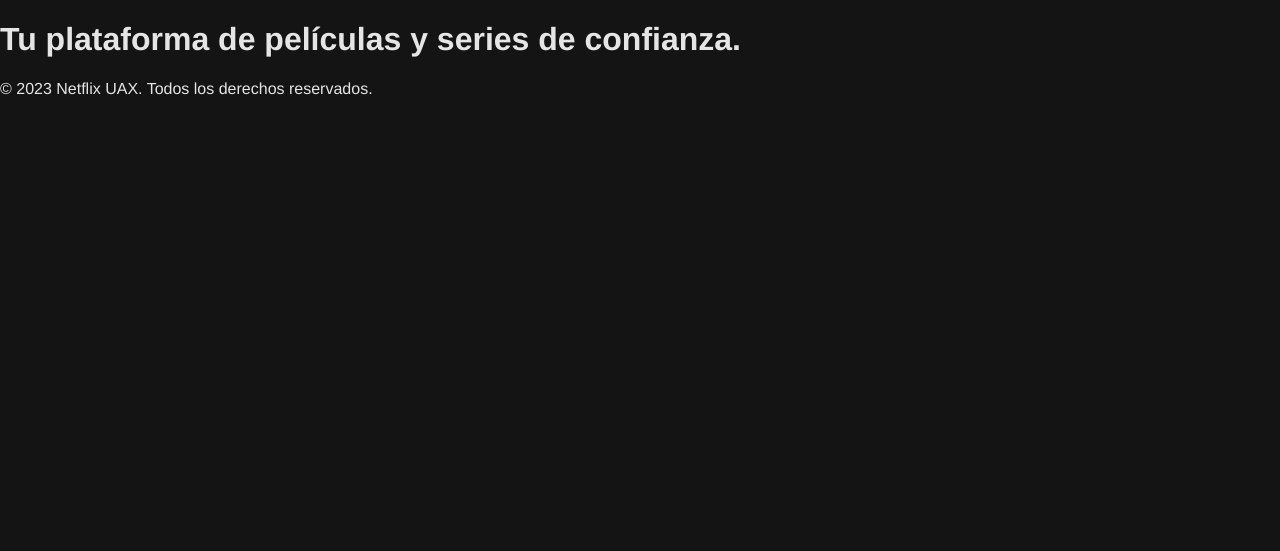
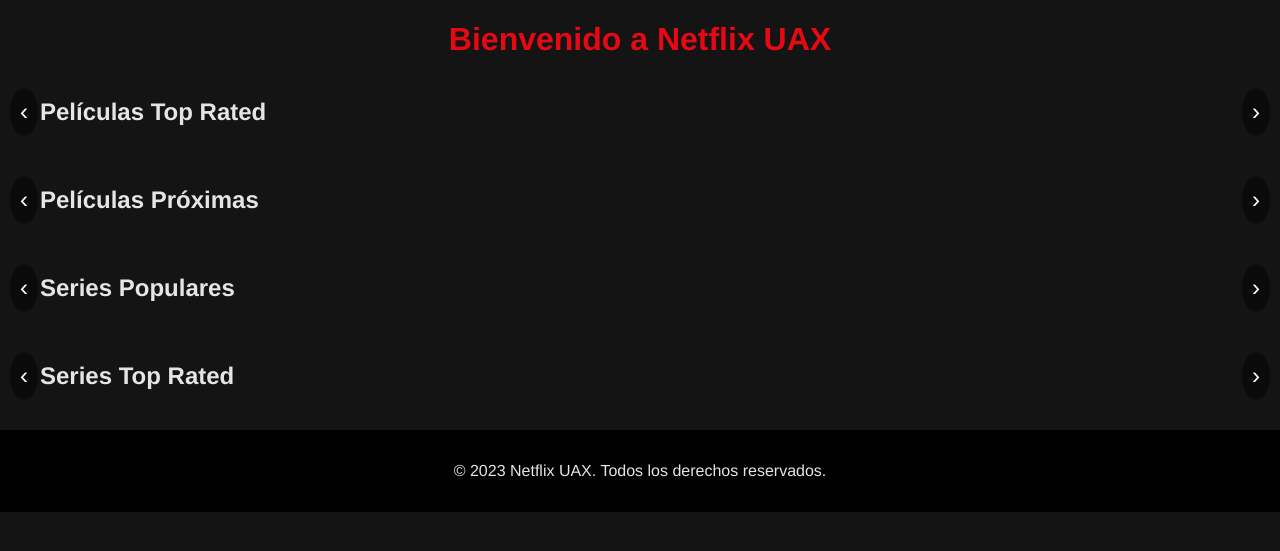
Before and after one commit to clauloro/Pelisexamen, a Django app: page / in a window 1280 px wide. Shown: the part 82-633 px from the top of the page. Run offline with Django 4.2, Linux system fonts and the light colour scheme; data that the repository does not hold is empty; parts of the project's set-up code (start-up, migrations or seed data) failed here and were passed over.

Commit message:
modificaciones

```diff
--- a/netflix/streaming/static/css/style.css
+++ b/netflix/streaming/static/css/style.css
@@ -173,3 +173,159 @@
 nav ul li a:hover {
     color: #e50914;
 }
+
+/* General Styles */
+body {
+    font-family: 'Helvetica Neue', Arial, sans-serif;
+    margin: 0;
+    padding: 0;
+    background-color: #141414; /* Fondo oscuro */
+    color: #e5e5e5; /* Texto gris claro */
+}
+
+/* Para que el contenedor principal mantenga el fondo negro y el diseño del cuerpo */
+.main-content {
+    background-color: #141414; /* Fondo oscuro */
+    padding: 20px; /* Espacio interior */
+}
+
+/* Estilos para las películas */
+.movies-container {
+    display: flex;
+    flex-wrap: wrap;
+    justify-content: space-evenly;
+    gap: 20px;
+    margin-top: 20px;
+}
+
+.movie-card {
+    width: 200px;
+    background-color: #222;
+    padding: 15px;
+    border-radius: 10px;
+    box-shadow: 0 4px 8px rgba(0, 0, 0, 0.3);
+    text-align: center;
+    color: #e5e5e5;
+    transition: transform 0.3s ease;
+}
+
+.movie-card img {
+    width: 100%;
+    height: auto;
+    border-radius: 5px;
+}
+
+.movie-card h2 {
+    color: #ddd; /* Color rojo característico de Netflix */
+    font-size: 18px;
+    margin: 10px 0;
+}
+
+.movie-card p {
+    font-size: 14px;
+    color: #b3b3b3;
+    margin: 10px 0;
+    height: 60px;
+    overflow: hidden;
+    text-overflow: ellipsis;
+}
+
+/* Hover efecto para las tarjetas de película */
+.movie-card:hover {
+    transform: scale(1.05);
+    box-shadow: 0 6px 12px rgba(0, 0, 0, 0.5);
+}
+
+/* Encabezado de las secciones */
+h1 {
+    color: #e50914;
+    text-align: center;
+    margin-bottom: 20px;
+}
+
+/* Estilos del header y la navegación */
+header {
+    background-color: #000;
+    color: #e50914;
+    padding: 1rem 0;
+    text-align: center;
+    margin-bottom: 1rem;
+}
+
+header nav ul {
+    list-style: none;
+    padding: 0;
+    display: flex;
+    justify-content: center;
+    margin: 0;
+}
+
+header nav ul li {
+    margin: 0 1rem;
+}
+
+header nav ul li a {
+    color: #e5e5e5; /* Gris claro */
+    text-decoration: none;
+    font-weight: bold;
+}
+
+header nav ul li a:hover {
+    color: #e50914; /* Rojo */
+}
+
+/* Footer */
+footer {
+    background-color: #000;
+    color: #e5e5e5;
+    padding: 1rem;
+    text-align: center;
+    margin-top: 20px;
+}
+
+/* Estilos para las series */
+.series-container {
+    display: flex;
+    flex-wrap: wrap;
+    justify-content: space-evenly;
+    gap: 20px;
+    margin-top: 20px;
+}
+
+.serie-card {
+    width: 200px;
+    background-color: #222;
+    padding: 15px;
+    border-radius: 10px;
+    box-shadow: 0 4px 8px rgba(0, 0, 0, 0.3);
+    text-align: center;
+    color: #e5e5e5;
+    transition: transform 0.3s ease;
+}
+
+.serie-card img {
+    width: 100%;
+    height: auto;
+    border-radius: 5px;
+}
+
+.serie-card h2 {
+    color: #ddd; /* Color rojo característico de Netflix */
+    font-size: 18px;
+    margin: 10px 0;
+}
+
+.serie-card p {
+    font-size: 14px;
+    color: #b3b3b3;
+    margin: 10px 0;
+    height: 60px;
+    overflow: hidden;
+    text-overflow: ellipsis;
+}
+
+/* Hover efecto para las tarjetas de serie */
+.serie-card:hover {
+    transform: scale(1.05);
+    box-shadow: 0 6px 12px rgba(0, 0, 0, 0.5);
+}
--- a/netflix/streaming/templates/streaming/base.html
+++ b/netflix/streaming/templates/streaming/base.html
@@ -4,10 +4,8 @@
 <head>
     <meta charset="UTF-8">
     <meta name="viewport" content="width=device-width, initial-scale=1.0">
-    <title>{% block title %}Claudia's Netflix{% endblock %}</title>
+    <title>{% block title %}Netflix UAX{% endblock %}</title>
     <link rel="stylesheet" href="{% static 'css/style.css' %}">
-    <script src="{% static 'js/scripts.js' %}" defer></script>
-
 </head>
 <body>
     <header>
@@ -16,7 +14,7 @@
                 <li><a href="{% url 'streaming:home' %}">Inicio</a></li>
                 <li><a href="{% url 'streaming:movies' %}">Películas</a></li>
                 <li><a href="{% url 'streaming:series' %}">Series</a></li>
-
+            </ul>
         </nav>
     </header>
     <main>
@@ -26,5 +24,6 @@
     <footer>
         <p>&copy; 2023 Netflix UAX. Todos los derechos reservados.</p>
     </footer>
+    <script src="{% static 'js/scripts.js' %}"></script>
 </body>
 </html>
--- a/netflix/streaming/templates/streaming/home.html
+++ b/netflix/streaming/templates/streaming/home.html
@@ -1,78 +1,68 @@
 {% extends "streaming/base.html" %}
 {% load static %}
-
 {% block title %}
-Películas Populares
+Bienvenido a Netflix UAX
 {% endblock %}
 
 {% block content %}
-<h1>Tu plataforma de películas y series de confianza.</h1>
+<h1>Bienvenido a Netflix UAX</h1>
 
-{% if movies %}
+<!-- Carrusel de Películas más valoradas -->
 <div class="carousel-container">
-        <h2>Películas Populares</h2>
+    <h2 class="section-title">Películas Top Rated</h2>
+    <button class="carousel-control prev">‹</button>
     <div class="carousel">
-            {% for movie in movies %}
+        {% for movie in top_rated_movies %}
         <div class="carousel-item">
-                <img src="https://image.tmdb.org/t/p/w200{{ movie.poster_path }}" alt="{{ movie.title }}">
+            <img src="https://image.tmdb.org/t/p/w500{{ movie.poster_path }}" alt="{{ movie.title }}">
             <h3>{{ movie.title }}</h3>
         </div>
         {% endfor %}
     </div>
-        <button class="carousel-control prev">❮</button>
-        <button class="carousel-control next">❯</button>
+    <button class="carousel-control next">›</button>
 </div>
-{% endif %}
 
-{% if top_rated_movies %}
 <div class="carousel-container">
-        <h2>Películas Mejor Valoradas</h2>
+    <h2 class="section-title">Películas Próximas</h2>
+    <button class="carousel-control prev">‹</button>
     <div class="carousel">
-            {% for movie in top_rated_movies %}
+        {% for movie in upcoming_movies %}
         <div class="carousel-item">
-                <img src="https://image.tmdb.org/t/p/w200{{ movie.poster_path }}" alt="{{ movie.title }}">
+            <img src="https://image.tmdb.org/t/p/w500{{ movie.poster_path }}" alt="{{ movie.title }}">
             <h3>{{ movie.title }}</h3>
         </div>
         {% endfor %}
     </div>
-        <button class="carousel-control prev">❮</button>
-        <button class="carousel-control next">❯</button>
+    <button class="carousel-control next">›</button>
 </div>
-{% endif %}
 
-{% if upcoming_movies %}
 <div class="carousel-container">
-        <h2>Próximos Estrenos</h2>
+    <h2 class="section-title">Series Populares</h2>
+    <button class="carousel-control prev">‹</button>
     <div class="carousel">
-            {% for movie in upcoming_movies %}
+        {% for serie in popular_series %}
         <div class="carousel-item">
-                <img src="https://image.tmdb.org/t/p/w200{{ movie.poster_path }}" alt="{{ movie.title }}">
-                <h3>{{ movie.title }}</h3>
+            <img src="https://image.tmdb.org/t/p/w500{{ serie.poster_path }}" alt="{{ serie.name }}">
+            <h3>{{ serie.name }}</h3>
         </div>
         {% endfor %}
     </div>
-        <button class="carousel-control prev">❮</button>
-        <button class="carousel-control next">❯</button>
+    <button class="carousel-control next">›</button>
 </div>
-{% endif %}
 
-{% if popular_series %}
 <div class="carousel-container">
-        <h2>Series Populares</h2>
+    <h2 class="section-title">Series Top Rated</h2>
+    <button class="carousel-control prev">‹</button>
     <div class="carousel">
-            {% for series in popular_series %}
+        {% for serie in top_rated_series %}
         <div class="carousel-item">
-                <img src="https://image.tmdb.org/t/p/w200{{ series.poster_path }}" alt="{{ series.name }}">
-                <h3>{{ series.name }}</h3>
+            <img src="https://image.tmdb.org/t/p/w500{{ serie.poster_path }}" alt="{{ serie.name }}">
+            <h3>{{ serie.name }}</h3>
         </div>
         {% endfor %}
     </div>
-        <button class="carousel-control prev">❮</button>
-        <button class="carousel-control next">❯</button>
+    <button class="carousel-control next">›</button>
 </div>
-{% endif %}
 
-{% if error %}
-    <p>No se pudieron cargar las películas. {{ error }}</p>
-{% endif %}
+
 {% endblock %}
--- a/netflix/streaming/views.py
+++ b/netflix/streaming/views.py
@@ -11,26 +11,25 @@
 def home(request):
     """Vista principal que organiza los carruseles de películas y series."""
     try:
-        # Obtener películas populares
-        popular_movies = fetch_popular_movies()['results'][:20]
+        # Películas populares
+        top_rated_movies = fetch_movies_from_tmdb('movie/top_rated')['results'][:20]
+        # Estrenos
+        upcoming_movies = fetch_movies_from_tmdb('movie/upcoming')['results'][:20]
+        # Series populares
+        popular_series = fetch_movies_from_tmdb('tv/popular')['results'][:20]
+        # Series mejor calificadas
+        top_rated_series = fetch_movies_from_tmdb('tv/top_rated')['results'][:20]
 
-        # Obtener otras categorías
-        top_rated_movies = fetch_movies_from_tmdb('movie/top_rated')['results'][:20]
-        upcoming_movies = fetch_movies_from_tmdb('movie/upcoming')['results'][:20]
-        popular_series = fetch_movies_from_tmdb('tv/popular')['results'][:20]
-
-        # Contexto con las diferentes categorías
         context = {
-            'movies': popular_movies,
             'top_rated_movies': top_rated_movies,
             'upcoming_movies': upcoming_movies,
             'popular_series': popular_series,
+            'top_rated_series': top_rated_series,
         }
 
         return render(request, 'streaming/home.html', context)
 
     except Exception as e:
-        # Si ocurre un error, lo mostramos en el template
         return render(request, 'streaming/home.html', {'error': str(e)})
 
 def movie_search(request):
```
Also changed, not shown: netflix/streaming/templates/streaming/search.html (added, +25 -0 lines). Lines whose indentation alone changed are shown as unchanged.
